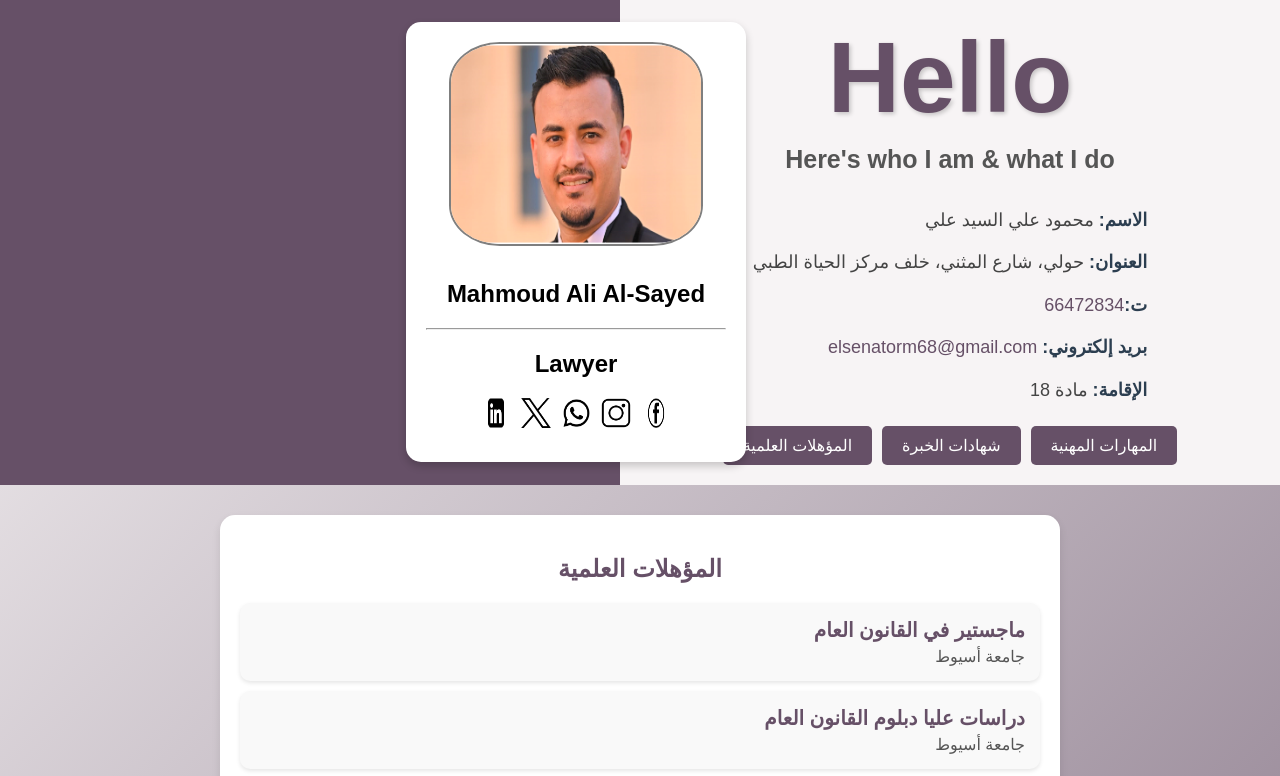
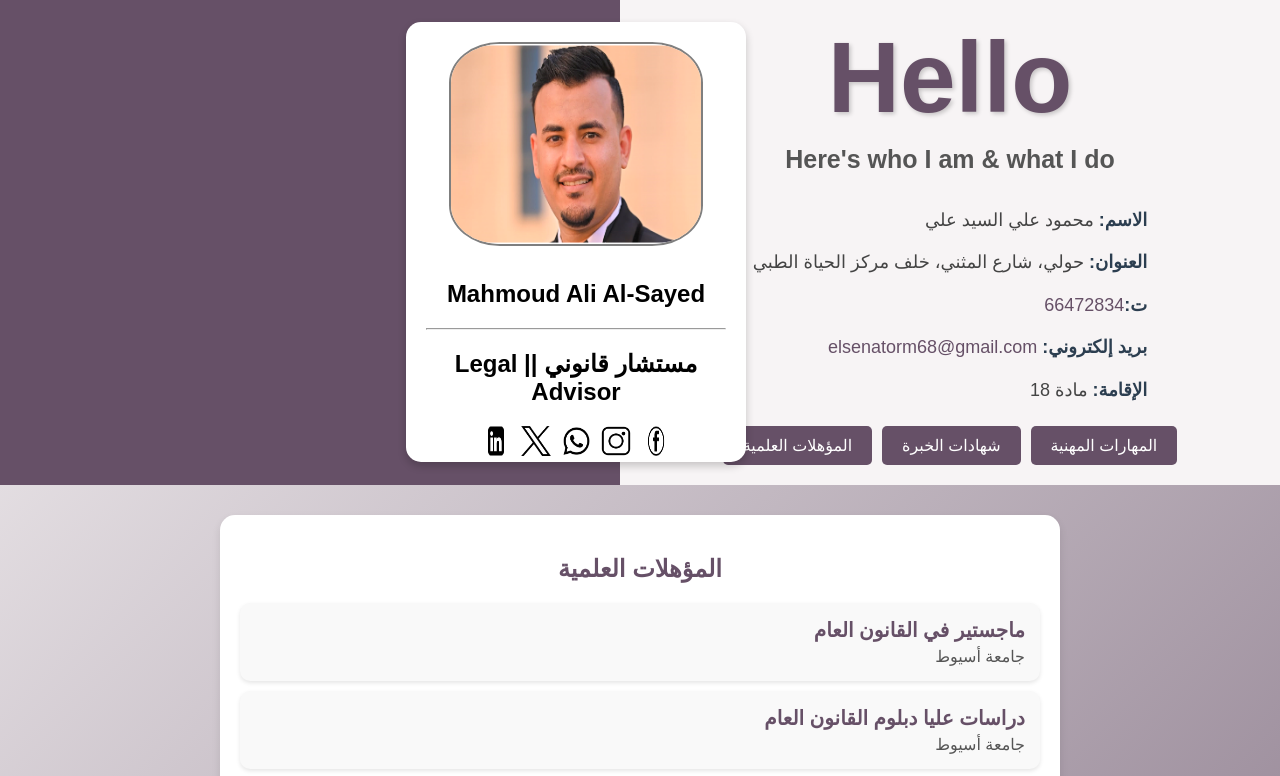
Before and after one commit to alaa-mahmoud-24/cv, a plain HTML site: page index.html in a window 1280 px wide. Shown: the top 776 px of the page. Drawn offline with Linux system fonts and the light colour scheme.

Commit message:
Update index.html

```diff
--- a/index.html
+++ b/index.html
@@ -267,7 +267,7 @@
             <img src="images/محمود على.PNG" alt="صورة شخصية" class="profile-img">
             <h2>Mahmoud Ali Al-Sayed</h2>
             <hr>
-            <h2>Lawyer</h2>
+            <h2>مستشار قانوني || Legal Advisor </h2>
             <div class="social-icons">
                 <a href="#" target="_blank"><img src="images/facebook.png" alt="Facebook"></a>
                 <a href="#" target="_blank"><img src="images/instagram.png" alt="Instagram"></a>
```
